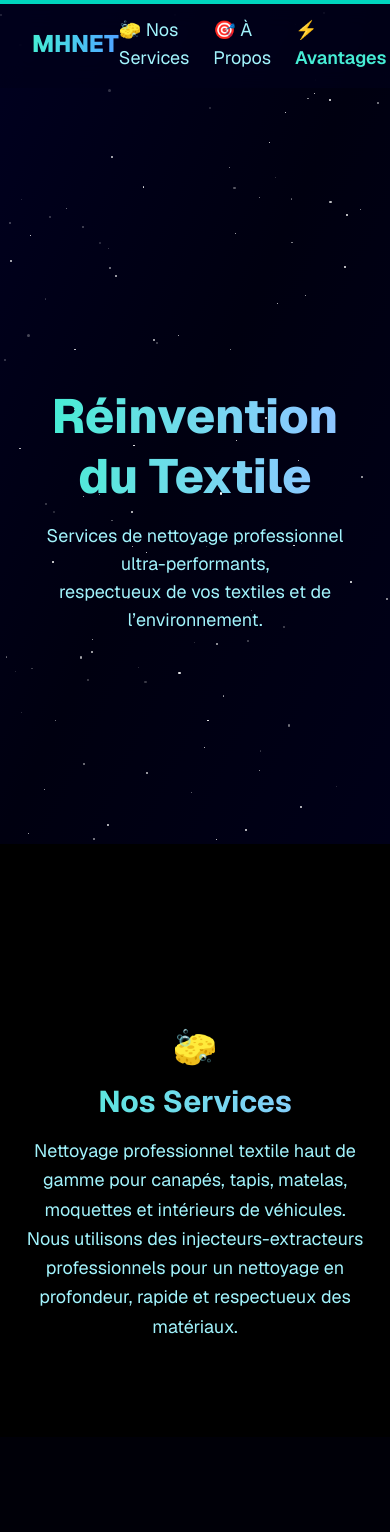
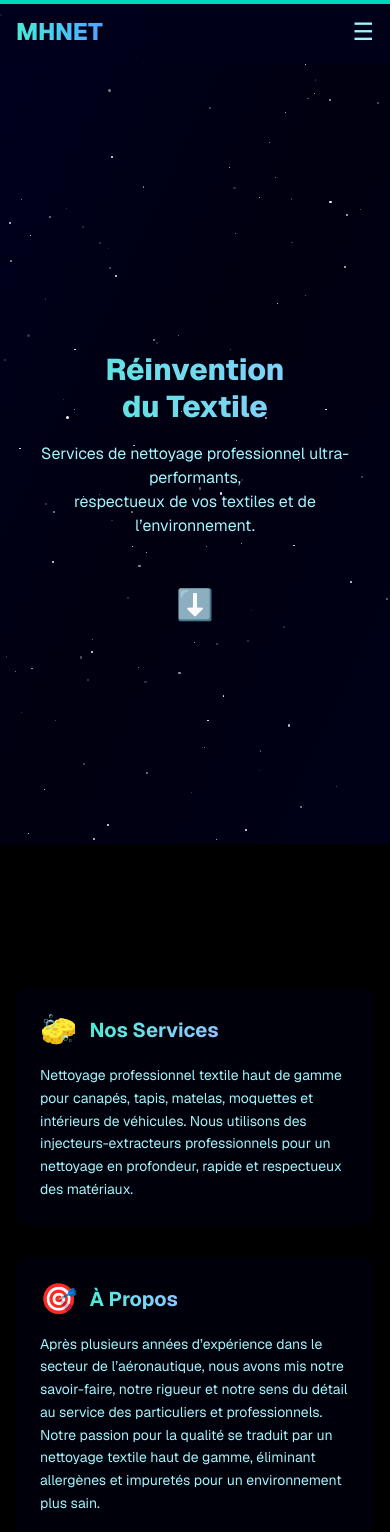
Before and after one commit to PabloDev-bit/site-web-morgan, a Next.js app in the folder mhnet-site/: page / in a window 390 px wide. Shown: the top 1532 px of the page. Built offline with nearby package versions, Linux system fonts and the light colour scheme.

Commit message:
feat: enhance layout and mobile navigation with responsive design improvements

```diff
--- a/mhnet-site/src/app/page.tsx
+++ b/mhnet-site/src/app/page.tsx
@@ -1,10 +1,10 @@
 'use client';
 
 import { useState, useEffect } from 'react';
-import { motion, useScroll, useTransform } from 'framer-motion';
+import { motion, AnimatePresence, useScroll, useTransform } from 'framer-motion';
 import Link from 'next/link';
 
-// Define each section's data
+// Données des sections
 const sections = [
   {
     id: 'services',
@@ -38,9 +38,10 @@ const sections = [
   },
 ];
 
-// Animated starfield background
+// Fond étoilé animé
 function BackgroundSpace() {
-  const [stars] = useState(() =>
+  const [stars] = useState(
+    () =>
       Array.from({ length: 120 }, () => ({
         x: Math.random() * 100,
         y: Math.random() * 100,
@@ -50,19 +51,19 @@ function BackgroundSpace() {
   );
 
   return (
-    <div className="fixed inset-0 pointer-events-none overflow-hidden">
+    <div className="fixed inset-0 pointer-events-none overflow-hidden z-0">
       <motion.div
         className="absolute inset-0 bg-gradient-to-br from-[#000020] via-[#000010] to-[#000018]"
         animate={{ backgroundPosition: ['0% 0%', '100% 100%', '0% 100%', '100% 0%'] }}
         transition={{ duration: 80, repeat: Infinity, ease: 'linear' }}
       />
-      {stars.map((star, i) => (
+      {stars.map((s, i) => (
         <motion.div
           key={i}
           className="absolute bg-white rounded-full"
-          style={{ width: star.size, height: star.size, top: `${star.y}%`, left: `${star.x}%` }}
+          style={{ width: s.size, height: s.size, top: `${s.y}%`, left: `${s.x}%` }}
           animate={{ opacity: [0.2, 1, 0.2] }}
-          transition={{ duration: star.twinkle, repeat: Infinity, ease: 'easeInOut', repeatType: 'reverse' }}
+          transition={{ duration: s.twinkle, repeat: Infinity, ease: 'easeInOut', repeatType: 'reverse' }}
         />
       ))}
     </div>
@@ -71,19 +72,18 @@ function BackgroundSpace() {
 
 export default function Home() {
   const [active, setActive] = useState('services');
+  const [menuOpen, setMenuOpen] = useState(false);
   const { scrollYProgress } = useScroll();
   const scaleX = useTransform(scrollYProgress, [0, 1], [0, 1]);
 
-  // Update active nav link
+  // Scroll-spy
   useEffect(() => {
     const onScroll = () => {
-      const midY = window.scrollY + window.innerHeight / 2;
-      sections.forEach(sec => {
+      const mid = window.scrollY + window.innerHeight / 2;
+      sections.forEach((sec) => {
         const el = document.getElementById(sec.id);
-        if (el) {
-          const top = el.offsetTop;
-          const bottom = top + el.offsetHeight;
-          if (midY >= top && midY < bottom) setActive(sec.id);
+        if (el && mid >= el.offsetTop && mid < el.offsetTop + el.offsetHeight) {
+          setActive(sec.id);
         }
       });
     };
@@ -92,109 +92,168 @@ export default function Home() {
     return () => window.removeEventListener('scroll', onScroll);
   }, []);
 
-  // Reveal animation for sections
-  const reveal = {
-    hidden: { opacity: 0, y: 50 },
-    visible: { opacity: 1, y: 0, transition: { duration: 0.8, ease: 'easeOut' } },
-  };
-
   return (
     <div className="relative w-full min-h-screen bg-black text-white font-sans overflow-x-hidden">
-      {/* Background */}
       <BackgroundSpace />
 
-      {/* Scroll progress bar */}
+      {/* Progress bar */}
       <motion.div
         style={{ scaleX }}
         className="fixed top-0 left-0 right-0 h-1 bg-teal-400 origin-left z-50"
       />
 
       {/* Navigation */}
-      <nav className="sticky top-0 z-40 bg-[#00001a]/70 backdrop-blur-md px-8 py-4 flex justify-between items-center">
+      <nav className="sticky top-0 z-40 bg-[#00001a]/80 backdrop-blur-md">
+        <div className="max-w-5xl mx-auto px-4 sm:px-6 lg:px-8 py-4 flex items-center justify-between">
           <h1 className="text-2xl font-extrabold bg-gradient-to-r from-teal-300 to-blue-400 bg-clip-text text-transparent">
             MHNET
           </h1>
-        <ul className="flex gap-6">
-          {sections.map(sec => (
+
+          {/* Desktop links */}
+          <ul className="hidden md:flex gap-8">
+            {sections.map((sec) => (
               <li key={sec.id}>
                 <Link
                   href={`#${sec.id}`}
-                className={`text-lg transition-colors ${active === sec.id ? 'text-teal-300 font-semibold' : 'text-cyan-200 hover:text-teal-300'}`}
+                  className={`text-lg transition-colors ${
+                    active === sec.id
+                      ? 'text-teal-300 font-semibold'
+                      : 'text-cyan-200 hover:text-teal-300'
+                  }`}
                 >
                   {sec.icon} {sec.title}
                 </Link>
               </li>
             ))}
           </ul>
+
+          {/* Mobile hamburger */}
+          <button
+            onClick={() => setMenuOpen((o) => !o)}
+            className="md:hidden text-2xl text-cyan-200 focus:outline-none"
+          >
+            {menuOpen ? '✕' : '☰'}
+          </button>
+        </div>
+
+        {/* Mobile menu */}
+        <AnimatePresence>
+          {menuOpen && (
+            <motion.div
+              key="mobile-menu"
+              initial={{ height: 0, opacity: 0 }}
+              animate={{ height: 'auto', opacity: 1 }}
+              exit={{ height: 0, opacity: 0 }}
+              transition={{ duration: 0.3, ease: 'easeInOut' }}
+              className="overflow-hidden md:hidden bg-[#00001a]/90 backdrop-blur-md"
+            >
+              <ul className="flex flex-col items-center gap-6 py-4">
+                {sections.map((sec) => (
+                  <li key={sec.id}>
+                    <Link
+                      href={`#${sec.id}`}
+                      onClick={() => setMenuOpen(false)}
+                      className="text-lg text-cyan-200 hover:text-teal-300"
+                    >
+                      {sec.icon} {sec.title}
+                    </Link>
+                  </li>
+                ))}
+              </ul>
+            </motion.div>
+          )}
+        </AnimatePresence>
       </nav>
 
-      {/* Hero Section */}
-      <header className="h-screen flex flex-col justify-center items-center text-center px-6 relative z-10">
-        <motion.h1
-          className="text-5xl sm:text-6xl md:text-7xl lg:text-8xl font-extrabold leading-tight bg-gradient-to-r from-teal-300 to-blue-300 bg-clip-text text-transparent"
+      {/* Hero */}
+      <header className="h-screen flex flex-col justify-center items-center text-center px-4 sm:px-6 lg:px-8 relative z-10">
+        <motion.div
+          className="max-w-3xl"
           initial={{ opacity: 0, scale: 0.7 }}
           animate={{ opacity: 1, scale: 1 }}
           transition={{ duration: 1 }}
         >
-          Réinvention<br />du Textile
-        </motion.h1>
+          <h1
+            className="text-3xl sm:text-4xl md:text-5xl lg:text-6xl xl:text-7xl font-extrabold leading-tight
+                       bg-gradient-to-r from-teal-300 to-blue-300 bg-clip-text text-transparent"
+          >
+            Réinvention
+            <br />
+            du Textile
+          </h1>
           <motion.p
-          className="mt-4 max-w-xl text-lg sm:text-xl text-cyan-200"
+            className="mt-4 text-base sm:text-lg md:text-xl text-cyan-200"
             initial={{ opacity: 0 }}
             animate={{ opacity: 1 }}
             transition={{ delay: 0.6, duration: 1 }}
           >
-          Services de nettoyage professionnel ultra-performants,<br />respectueux de vos textiles et de l’environnement.
+            Services de nettoyage professionnel ultra-performants,
+            <br />
+            respectueux de vos textiles et de l’environnement.
           </motion.p>
+        </motion.div>
+
+        {/* Flèche incitative */}
+        <Link href="#services">
+          <motion.div
+            className="mt-12 text-3xl sm:text-4xl text-cyan-200 cursor-pointer"
+            animate={{ y: [0, 8, 0] }}
+            transition={{ duration: 1.5, repeat: Infinity, ease: 'easeInOut' }}
+          >
+            ⬇️
+          </motion.div>
+        </Link>
       </header>
 
-      {/* Content Sections */}
+      {/* Contenu en grille */}
       <main className="relative z-10">
-        {sections.map((sec, idx) => (
-          <motion.section
+        <div className="max-w-5xl mx-auto px-4 sm:px-6 lg:px-8 py-20 grid grid-cols-1 md:grid-cols-2 gap-8 lg:gap-12">
+          {sections.map((sec) => (
+            <motion.div
               key={sec.id}
               id={sec.id}
-            className={`py-24 px-6 sm:px-12 lg:px-24 ${idx % 2 === 0 ? '' : 'bg-[#00001a]/30'}`}
-            initial="hidden"
-            whileInView="visible"
+              className="bg-[#00001a]/40 rounded-xl p-6 backdrop-blur-sm"
+              initial={{ opacity: 0, y: 40 }}
+              whileInView={{ opacity: 1, y: 0 }}
               viewport={{ once: true, margin: '-100px' }}
-            variants={{
-              hidden: { opacity: 0, y: 60 },
-              visible: { opacity: 1, y: 0, transition: { duration: 0.8, ease: 'easeOut' } }
-            }}
+              transition={{ duration: 0.6, ease: 'easeOut' }}
             >
-            <div className="max-w-3xl mx-auto text-center">
-              <div className="text-4xl mb-4">{sec.icon}</div>
-              <h2 className="text-3xl sm:text-4xl font-bold bg-gradient-to-r from-teal-300 to-blue-300 bg-clip-text text-transparent mb-4">
+              <div className="flex items-center mb-4">
+                <span className="text-3xl sm:text-4xl mr-3">{sec.icon}</span>
+                <h2 className="text-xl sm:text-2xl font-bold
+                               bg-gradient-to-r from-teal-300 to-blue-300 bg-clip-text text-transparent">
                   {sec.title}
                 </h2>
+              </div>
               {sec.list ? (
-                <ul className="list-disc list-inside space-y-3 text-lg text-cyan-200">
-                  {sec.list.map((item, i) => (<li key={i}>{item}</li>))}
+                <ul className="list-disc list-inside space-y-2 text-cyan-200 text-sm sm:text-base">
+                  {sec.list.map((item, i) => (
+                    <li key={i}>{item}</li>
+                  ))}
                 </ul>
               ) : (
-                <p className="text-lg text-cyan-200 leading-relaxed whitespace-pre-line">
+                <p className="text-cyan-200 text-sm sm:text-base leading-relaxed whitespace-pre-line">
                   {sec.content}
                 </p>
               )}
+            </motion.div>
+          ))}
         </div>
-          </motion.section>
-        ))}
       </main>
 
       {/* Footer */}
       <motion.footer
-        className="py-16 text-center bg-[#000015] mt-12 relative z-10"
+        className="py-16 text-center bg-[#000015] mt-12 relative z-10 px-4 sm:px-6 lg:px-8"
         initial={{ opacity: 0 }}
         animate={{ opacity: 1 }}
         transition={{ delay: 0.5, duration: 1 }}
       >
-        <p className="text-lg text-cyan-200 mb-6">
+        <p className="text-base sm:text-lg text-cyan-200 mb-6">
           Envie de textile impeccable ? Demandez un devis dès maintenant !
         </p>
         <Link
           href="#contact"
-          className="inline-block px-8 py-3 bg-teal-500 hover:bg-teal-600 rounded-full font-semibold transition-colors"
+          className="inline-block px-6 sm:px-8 py-3 bg-teal-500 hover:bg-teal-600 rounded-full font-semibold transition-colors text-sm sm:text-base"
         >
           Contactez-nous
         </Link>
```
Lines whose indentation alone changed are shown as unchanged.
